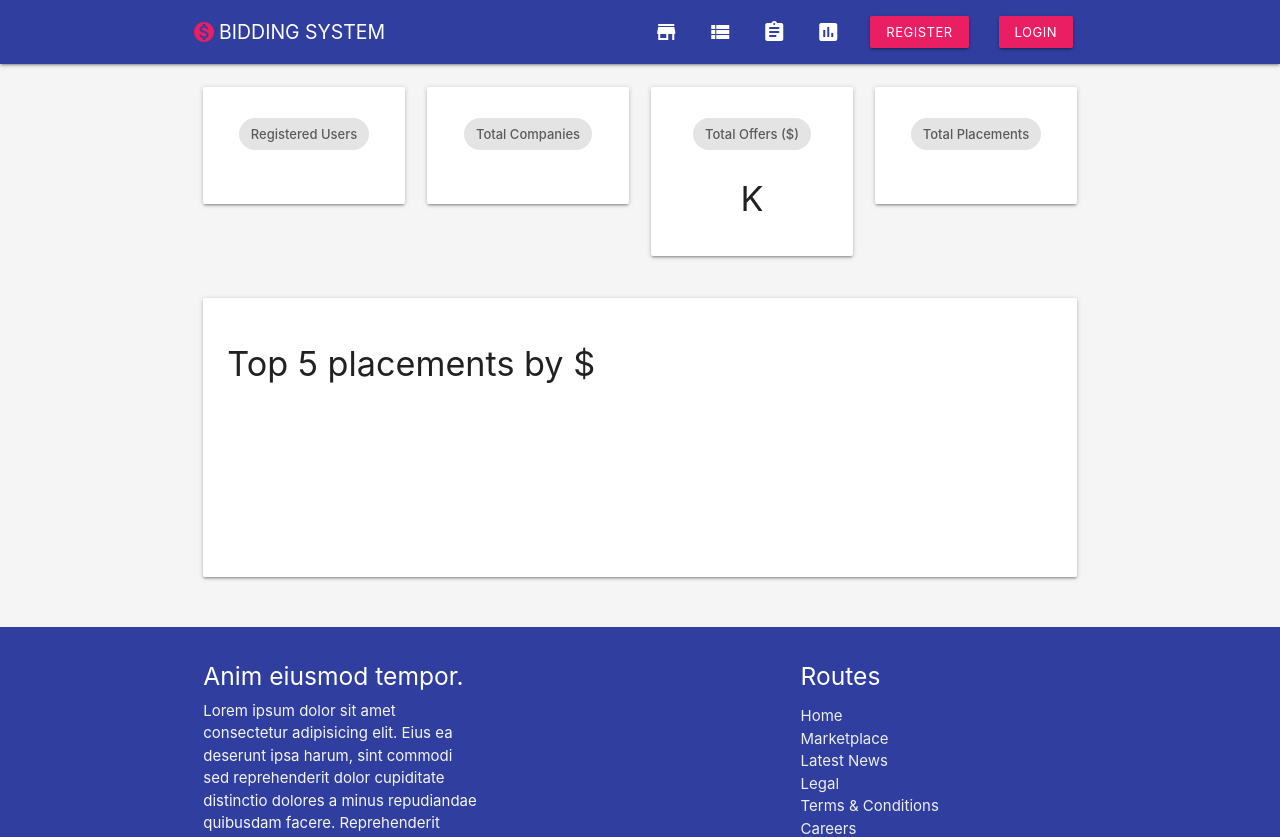
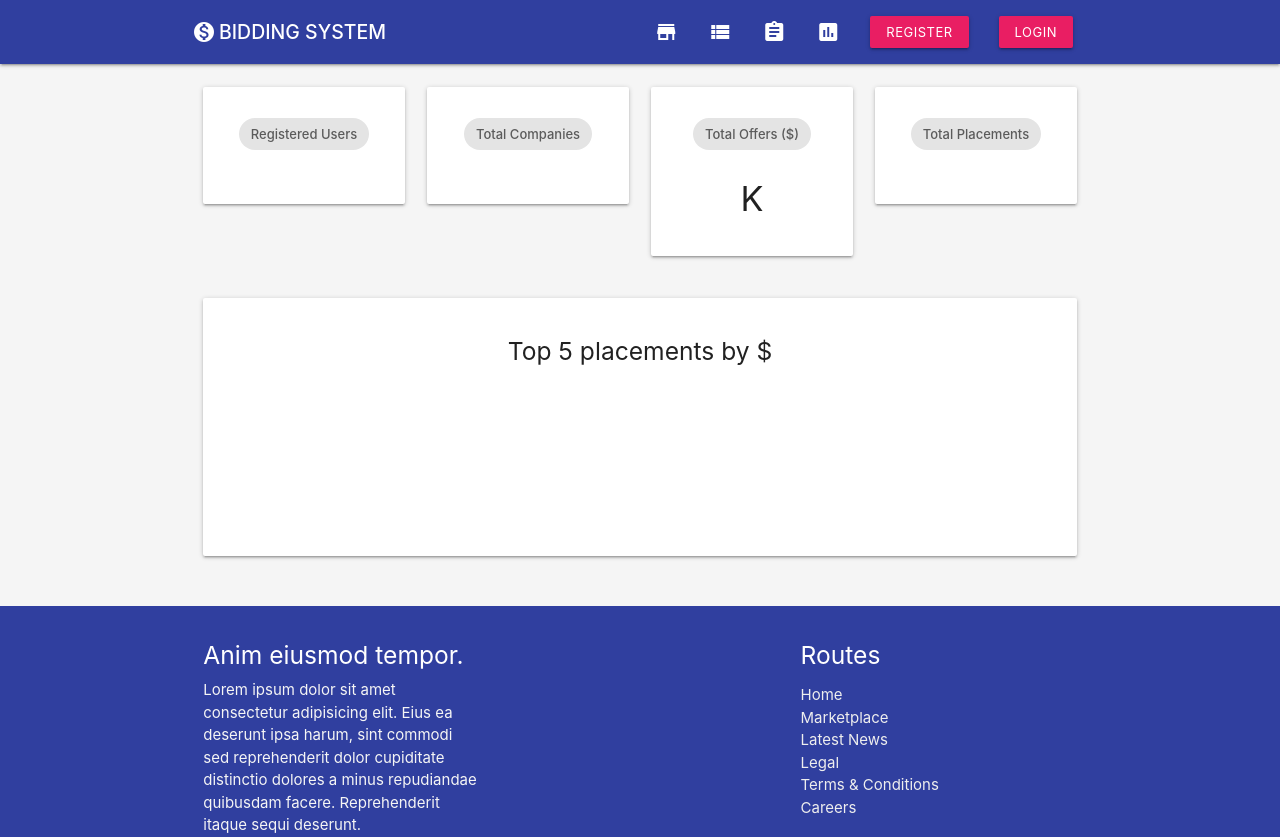
Before and after one commit to danielc92/django-bidding-app, a Django app: template templates/dashboard.html in a window 1280 px wide. Shown: the top 837 px of the page. Run offline with Django 3.2, Linux system fonts and the light colour scheme; the template is opened without the code that fills it, so the values that code supplies are empty; a map, chart or similar area stays blank; some libraries are stand-ins or nearby versions.

Commit message:
minor fixes

```diff
--- a/app/views.py
+++ b/app/views.py
@@ -152,8 +152,8 @@
                     .annotate(Sum('offer'))\
                     .order_by('-offer')[:5]
 
-    print(top_5)
     top_5_offer_names = [item['placement__placement_company__company_name'] for item in top_5]
+    top_5_offer_names = [name[:8] + '...' for name in top_5_offer_names]
     top_5_offer_values = [item['offer'] for item in top_5]
 
     # Store context
--- a/templates/dashboard.html
+++ b/templates/dashboard.html
@@ -46,8 +46,8 @@
         <section class="row">
             <div class="col l12 s12">
                 <div class="card">
-                    <div class="card-content">
-                            <h4>Top 5 placements by $</h4>
+                    <div class="card-content center">
+                            <h5>Top 5 placements by $</h5>
                             <canvas id="myChart"></canvas>
                     </div>
                 </div>
@@ -93,12 +93,14 @@
         datasets: [{
             label: '# of offers',
             data:{{ top_5_offer_values|safe }},
-            backgroundColor: 'rgba(48, 63, 159, 0.6)',
-            borderColor: 'rgba(48, 63, 159, 1)',
+            backgroundColor: 'rgba(48, 63, 159, 1)',
             borderWidth: 1
         }]
     },
     options: {
+        legend: {
+            display: false
+        },
         scales: {
             yAxes: [{
                 gridLines: {display:false},
--- a/templates/nav.html
+++ b/templates/nav.html
@@ -2,7 +2,7 @@
 <div class="nav-wrapper indigo darken-2">
     <div class="container">
     <a href="{% url 'app:home' %}" class="brand-logo" style="font-size: 1.3rem;">
-        <i class="material-icons pink-text" style="margin-right: 0.2rem;">monetization_on</i>BIDDING SYSTEM</a>
+        <i class="material-icons" style="margin-right: 0.2rem;">monetization_on</i><strong>BIDDING SYSTEM</strong></a>
     <a href="#" data-target="mobile-demo" class="sidenav-trigger waves-effect waves-light"><i class="material-icons">menu</i></a>
     <ul class="right hide-on-med-and-down">
         <li><a href="{% url 'app:placements' %}"><i class="material-icons">store</i></a></li>
```
Also changed, not shown: db.sqlite3.
